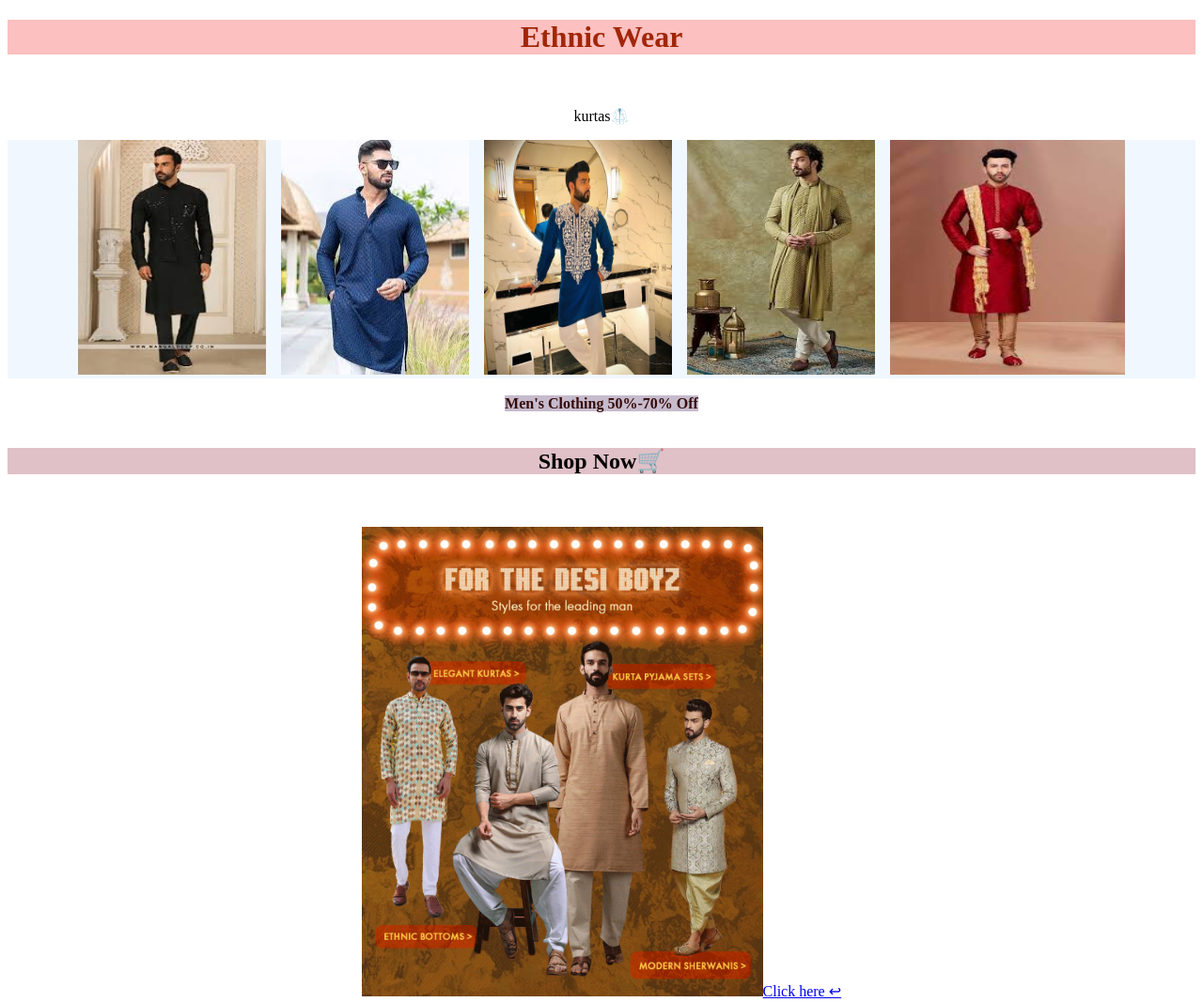
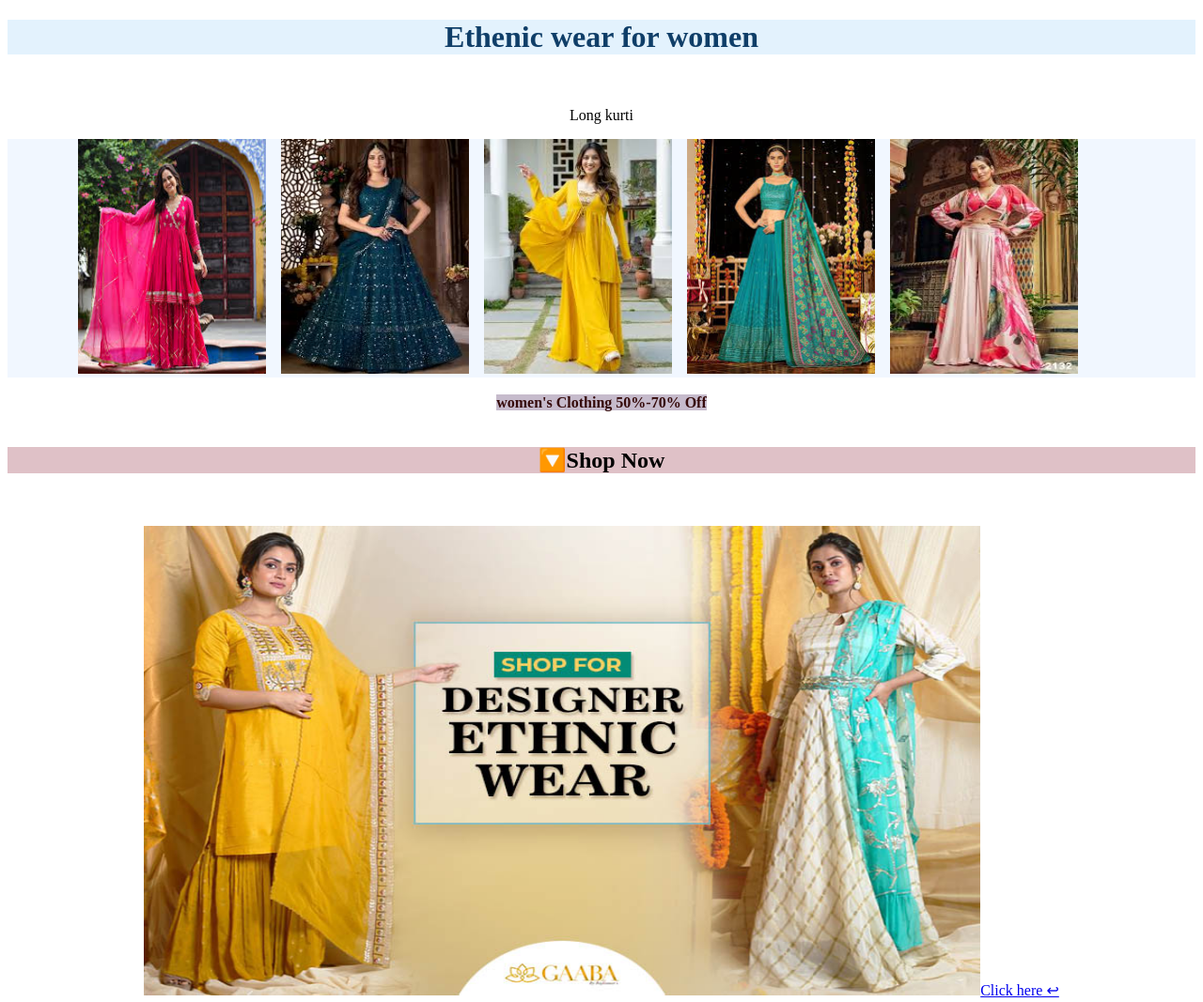
Before and after one commit to komalpanditkar/Brainwave_Matrix_intern, a plain HTML site: page ethinic.html in a window 1280 px wide. Shown: the whole page at 94% size. Drawn offline with Linux system fonts and the light colour scheme.

Commit message:
Update ethinic.html

```diff
--- a/ethinic.html
+++ b/ethinic.html
@@ -3,7 +3,7 @@
 <head>
     <meta charset="UTF-8">
     <meta name="viewport" content="width=device-width, initial-scale=1.0">
-    <title>Ethenic Wear</title>
+    <title>Jeans</title>
     <style>
         #img{
             padding-left: 1%;
@@ -20,9 +20,9 @@
             background-color: rgb(198, 187, 204);
         }
         h1{
-            background-color: #fcc0c0;
+            background-color: #e3f2fd;
             text-align: center;
-            color: rgb(161, 38, 7);
+            color: rgb(15, 62, 104);
         }
         h2{
             background-color: #dfc1c7;
@@ -30,15 +30,15 @@
     </style>
 </head>
 <body>
-    <b><h1>Ethnic Wear</h1></b><br>
-     <center><p>kurtas🥼</p></center>
+    <b><h1>Ethenic wear for women</h1></b><br>
+     <center><p>Long kurti</p></center>
 <div id="t1">
-    <img src="black.jpg" alt=""  id="img" height="250" width="200">  <img src="kurta.jpg" alt=""  id="img" height="250" width="200"> <img src="kurtaset.jpg" alt=""  id="img" height="250" width="200"> <img src="kurtaset2.jpg" alt=""  id="img" height="250" width="200"> <img src="redkurta.jpg" alt="" height="250" width="250" id="img">
+    <img src="ethenic4.jpg" alt=""  id="img" height="250" width="200">  <img src="ethenic2.jpg" alt=""  id="img" height="250" width="200"> <img src="ethenic3.jpg" alt=""  id="img" height="250" width="200"> <img src="ethenic1.jpg" alt=""  id="img" height="250" width="200"> <img src="ethenic5.jpg" alt="" height="250" width="200" id="img">
 
 </div><br>
 <div class="t2">
-    <b>Men's Clothing 50%-70% Off </b><br><br><h2>Shop Now🛒</h2><br><br>
-     <img src="desiboys.jpg" alt="" height="500" width=""><a href="index.html">Click here ↩</a>
+    <b>women's Clothing 50%-70% Off </b><br><br><h2>🔽Shop Now </h2><br><br>
+     <img src="offer.jpg" alt="" height="500" width="890"><a href="index.html">Click here ↩</a>
 
 </div>
 </body>
```
